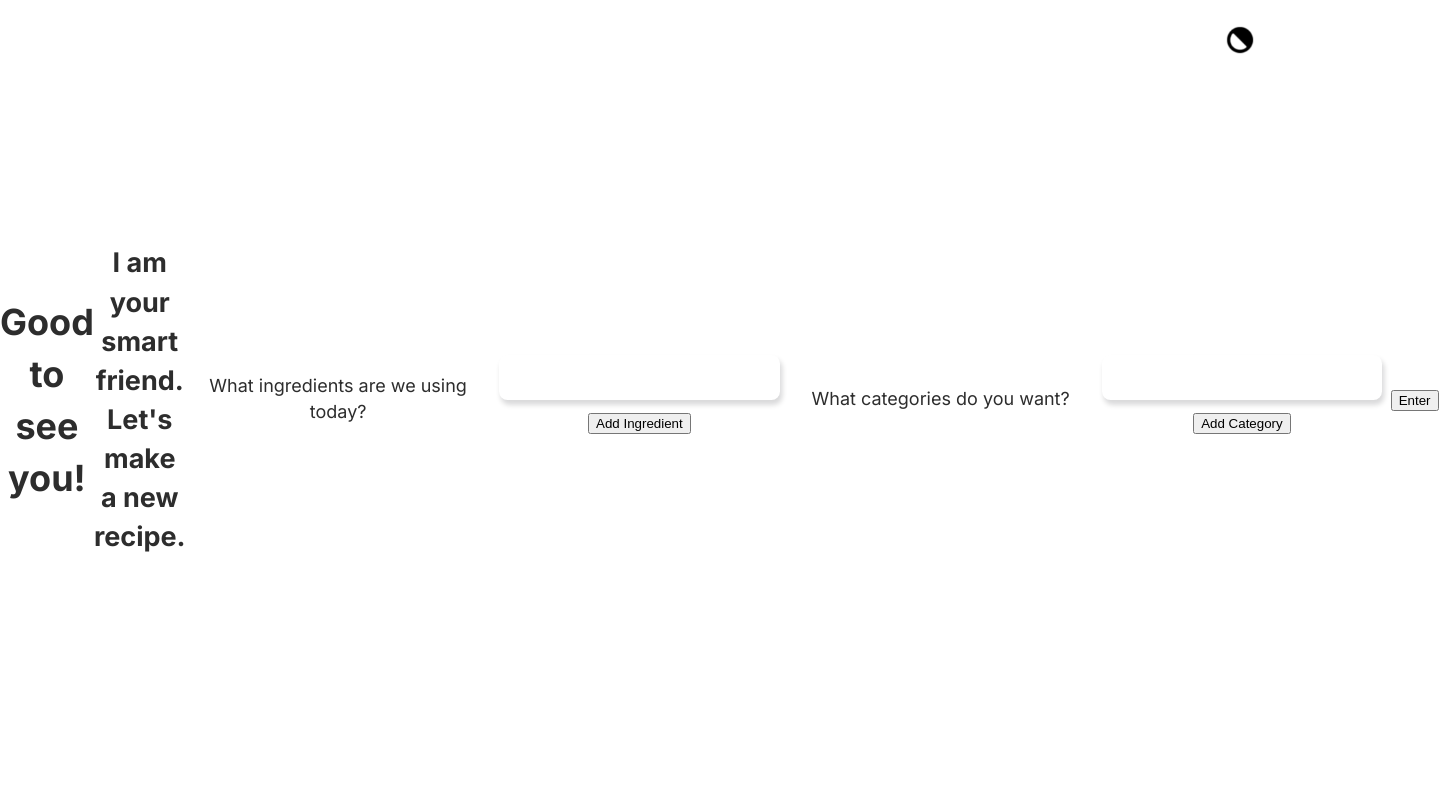
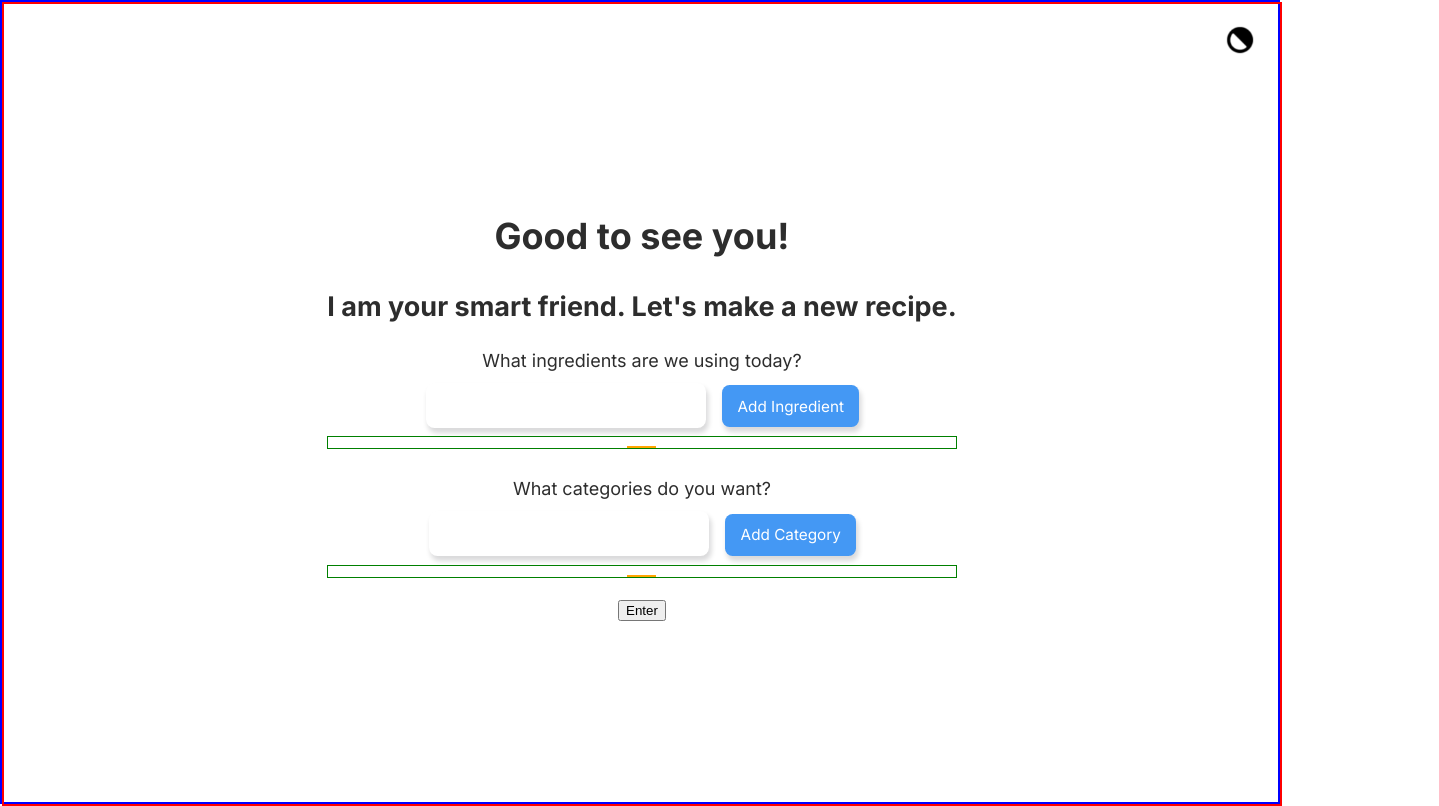
Before and after one commit to liz-garcia/easy-chef-ai, a React (Vite) app: page /create-recipe in a window 1280 px wide. Shown: the whole page, 1439 px wide, since content can reach past the window. Built offline with nearby package versions, Linux system fonts and the light colour scheme.

Commit message:
Initial basic CSS for RequestRecipePage.

```diff
--- a/src/pages/RequestRecipePage.jsx
+++ b/src/pages/RequestRecipePage.jsx
@@ -1,4 +1,5 @@
-import { useState, useContext } from "react";
+import "../styles/pages/RequestRecipePage.css";
+import { useState, useContext, useEffect } from "react";
 import { UserContext } from "../context/UserContext.jsx";
 import { RecipeContext } from "../context/RecipeContext.jsx";
 import { useNavigate } from "react-router-dom";
@@ -18,6 +19,21 @@ const RequestRecipePage = () => {
   const recipeContext = useContext(RecipeContext);
 
   const navigate = useNavigate();
+
+  useEffect(() => {
+    const mainElement = document.querySelector('main');
+
+    if (mainElement) {
+      mainElement.className = "requestRecipePageMain";
+    }
+
+    // Cleanup function (if needed)
+    return () => {
+      if (mainElement) {
+        mainElement.className = ""; // Remove the class on component unmount
+      }
+    };
+  }, []);
 
   const handleIngredientsChange = (event) => {
     setIngredientInput(event.target.value);
@@ -47,6 +63,7 @@ const RequestRecipePage = () => {
 
   return (
     <>
+    <div id="requestRecipePage">
       <h1>
         {userContext.userName
           ? `Good to see you, ${userContext.userName}!`
@@ -55,6 +72,7 @@ const RequestRecipePage = () => {
       <h2>I am your smart friend. Let&apos;s make a new recipe.</h2>
 
       {/* Ingredients input and list */}
+      <div id="ingredientsInputSection">
         <label htmlFor="ingredients">What ingredients are we using today?</label>
         <div>
           <input
@@ -63,17 +81,21 @@ const RequestRecipePage = () => {
             value={ingredientInput}
             onChange={handleIngredientsChange}
           />
-        <button id="addIngredient" onClick={handleAddIngredient}>
+          <button className="text-button" id="addIngredient" onClick={handleAddIngredient}>
             Add Ingredient
           </button>
+          <div className="recipeInput">
             <ul>
               {ingredients.map((ingredient, index) => (
                 <li key={index}>{ingredient}</li>
               ))}
             </ul>
           </div>
+        </div>
+      </div>
 
       {/* Categories input and list */}
+      <div id="categoriesInputSection">
         <label htmlFor="categories">What categories do you want?</label>
         <div>
           <input
@@ -82,17 +104,21 @@ const RequestRecipePage = () => {
             value={categoryInput}
             onChange={handleCategoriesChange}
           />
-        <button id="addCategory" onClick={handleAddCategory}>
+          <button className="text-button" id="addCategory" onClick={handleAddCategory}>
             Add Category
           </button>
+          <div className="recipeInput">
             <ul>
               {categories.map((category, index) => (
                 <li key={index}>{category}</li>
               ))}
             </ul>
           </div>
+        </div>
+      </div>
 
       <button onClick={handleEnterClick}>Enter</button>
+    </div>
     </>
   );
 };
--- a/src/pages/WelcomePage.jsx
+++ b/src/pages/WelcomePage.jsx
@@ -1,4 +1,4 @@
-import "../styles/pages/WelcomePage.css"
+import "../styles/pages/WelcomePage.css";
 import { useState, useContext } from "react";
 import { UserContext } from "../context/UserContext.jsx";
 import { useNavigate } from "react-router-dom";
--- /dev/null
+++ b/src/styles/pages/RequestRecipePage.css
@@ -0,0 +1,69 @@
+/* main #requestRecipePage {
+    border: solid red 3px;
+    display: flex;
+    flex-direction: column;
+    place-items: center;
+    width: 100%;
+    height: 100%;
+} */
+body {
+    border: blue solid 2px;
+}
+
+/* main {
+    border: solid red 2px;
+    place-items: center;
+    flex-direction: column;
+} */
+
+.requestRecipePageMain {
+    display: grid;
+    place-items: center;
+    border: solid red 2px;
+    height: 100vh;
+}
+
+  /* Your div inside main */
+  /* main div {
+  } */
+
+#ingredientsInputSection {
+    margin-bottom: 1.5em;
+}
+
+#categoriesInputSection {
+    margin-bottom: 1em;
+}
+
+  .recipeInput {
+    border: green solid 1px;
+    /* width: 200px; */
+    /* margin-left: 50px; */
+    padding-top: 0.5em;
+    display: flex;
+    place-content: center;
+  }
+
+  #requestRecipePage ul {
+    border: orange solid 1px;
+    list-style-type: none;
+    padding: 0;
+    margin: 0;
+    display: flex;
+    place-content: center;
+    flex-direction: column;
+    padding-left: 1.5em;
+    width: fit-content;
+  }
+
+  #requestRecipePage li {
+    border: blue solid 1px;
+    list-style-image: url('/public/check.png');
+    margin-left: 0.5em;
+    max-width: fit-content;
+    margin-bottom: 5px;
+    vertical-align: middle;
+    /* padding-bottom: 20px; */
+    margin: 0;
+    padding: 0;
+  }
```
Also changed, not shown: public/check.png (added). Lines whose indentation alone changed are shown as unchanged.
